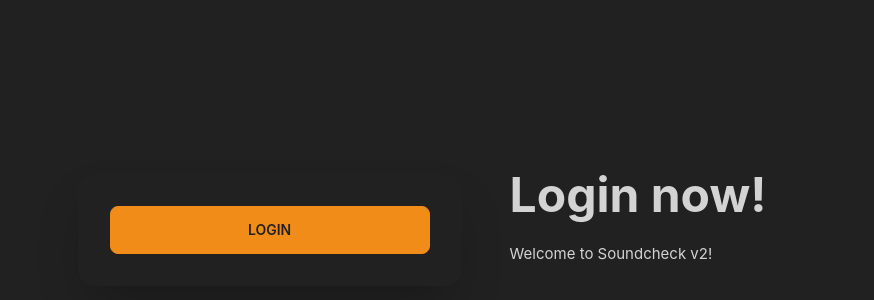
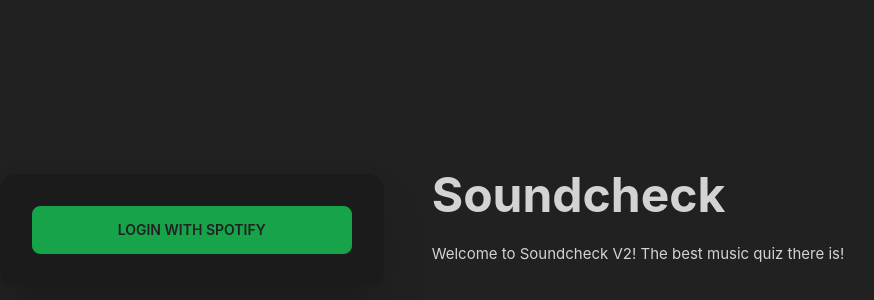
Before and after one commit to fredrikburmester/Soundcheck-V2, a Vue app in the folder frontend/: page /login in a window 1280 px wide. Shown: the part 156-456 px from the top of the page, without its empty margins (218-1092 px from the left). Built offline with nearby package versions, Linux system fonts and the light colour scheme; no server answers; what vue-socket.io-extended would draw is missing.

Commit message:
login design changes

```diff
--- a/frontend/src/views/LoginView.vue
+++ b/frontend/src/views/LoginView.vue
@@ -2,19 +2,19 @@
 	<div class="hero min-h-screen min-h-9/10">
 		<div class="hero-content flex-col lg:flex-row-reverse w-full">
 			<div class="text-center lg:text-left lg:ml-8">
-				<h1 class="text-5xl font-bold">Login now!</h1>
-				<p class="py-6">Welcome to Soundcheck v2!</p>
+				<h1 class="text-5xl font-bold">Soundcheck</h1>
+				<p class="py-6">Welcome to Soundcheck V2! The best music quiz there is!</p>
 			</div>
 			<div
-				class="card flex-shrink-0 w-full max-w-sm shadow-2xl bg-base-100"
+				class="card flex-shrink-0 w-full max-w-sm shadow-2xl bg-base-300"
 			>
 				<div class="card-body">
 					<div class="form-control">
 						<button
-							class="btn btn-primary text-base-100"
+							class="btn btn-success text-base-100"
 							@click="login"
 						>
-							Login
+							Login with spotify
 						</button>
 					</div>
 				</div>
```
